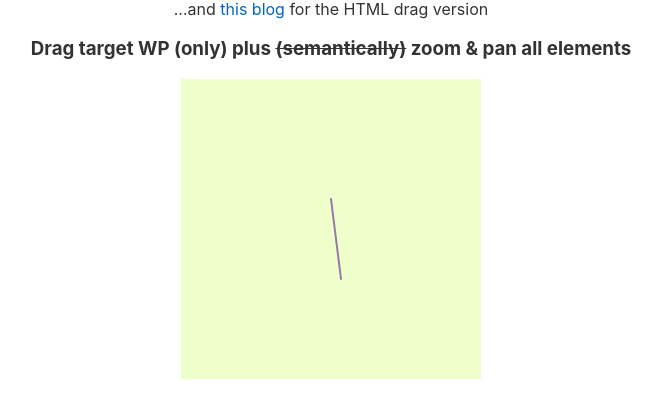
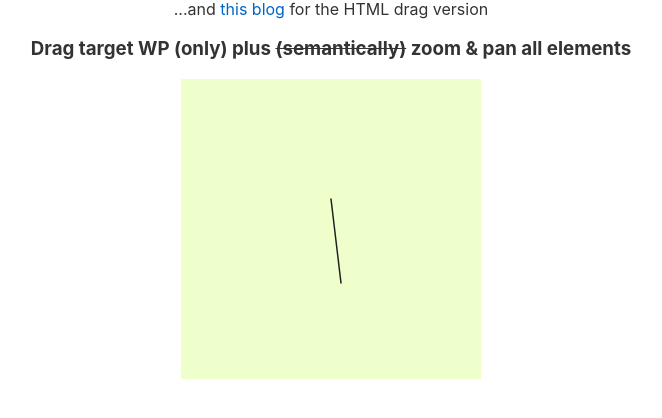
Before and after one commit to aquacalc/svelte-zoom-swwomm, a Svelte app: page / in a window 1280 px wide. Shown: the part 224-642 px from the top of the page, without its empty margins (309-971 px from the left). Built offline with nearby package versions, Linux system fonts and the light colour scheme; some icons are missing.

Commit message:
sim Target color Δ

```diff
--- a/src/d3-zoom-pan-drag/D3DragZoomPan.svelte
+++ b/src/d3-zoom-pan-drag/D3DragZoomPan.svelte
@@ -142,15 +142,30 @@
 
     // console.log(`targetWidth: ${targetWidth} (${typeof targetWidth})`);
 
+    console.log(`0. update: `, data[0].x);
+
     select("svg")
       .select("#wq-target-group")
       .data(data)
       .join("wq-target-group")
       .attr("transform", (d) => `translate(${d.x}, ${d.y})`)
       .attr("fill", "red")
-      // .attr("fill", "rebeccapurple")
-      .attr("opacity", "0.75")
+      // .style("fill", d => {d.x >= 180 ? 'red' : 'blue'})
+      // .attr("opacity", "0.75")
       .attr("cursor", "grabbing");
+
+    // [NB] Need this to syle Svelte Awesome icon(s)
+    const myTarget = select("#wq-target-group .fa-icon").attr("opacity", "0.9");
+    if (data[0].x >= 230 || data[0].x <= 60) {
+      console.log(`1-A. update: `, data[0].x);
+      myTarget.style("fill", "red");
+    } else {
+      console.log(`1-B. update: `, data[0].x);
+      myTarget.style("fill", "olive");
+    }
+
+    const myTargetCircle = select("#wq-target-group-circle .fa-icon");
+    myTargetCircle.style("fill", "red");
 
     select("svg")
       .select("#target-line")
@@ -159,13 +174,15 @@
       .attr("x1", (d) => 150 + d.widthInit / 2)
       .attr("y1", (d) => 120 + d.heightInit)
       .attr("x2", (d) => d.x + d.widthTarget / 2)
-      .attr("y2", (d) => d.y + d.heightTarget)
-      // .attr("x2", (d) => d.x + 18.285715103149414 / 2)
-      // .attr("y2", (d) => d.y + 27.428569793701172)
-      .attr("fill", "red")
-      .attr("opacity", "0.65");
+      .attr("y2", (d) => d.y + d.heightTarget + 4); // "+ 4" to tip of target icon
+    // .attr("x2", (d) => d.x + 18.285715103149414 / 2)
+    // .attr("y2", (d) => d.y + 27.428569793701172)
+    // .attr("fill", "red")
+    // .attr("opacity", "0.65");
     // .attr("cursor", "grabbing");
   }
+
+  $: isTargetSafe = false;
 </script>
 
 <h3>
@@ -185,8 +202,8 @@
           y1="60"
           x2="200"
           y2="260"
-          stroke-width="2"
-          stroke="rebeccapurple"
+          stroke-width="1.5"
+          stroke="#202020"
           stroke-linecap="round"
         />
 
@@ -210,20 +227,19 @@
         </g>
 
         <g id="wq-target-group" transform={`translate(${100}, ${100})`}>
-          <!-- <Icon data={mapMarker} scale="2" /> -->
           <Icon data={mapMarker} scale="4" />
-          <g transform={`translate(${7.5}, ${8.5})`}>
-            <Icon data={circle} scale="1.6" style="fill:skyblue" />
+          <g
+            id="wq-target-group-circle"
+            transform={`translate(${7.5}, ${8.5})`}
+          >
+            <Icon data={circle} scale="1.6" />
+            <!-- <Icon
+              data={circle}
+              scale="1.6"
+              style="fill:{isTargetSafe ? 'green' : 'red'}"
+            /> -->
           </g>
         </g>
-
-        <!-- <text x="150" y="200">
-          {27.428569793701172} & {targetHeight}
-        </text>
-
-        <text x="50" y="100">
-          Evo! {targetHeight}
-        </text> -->
       </g>
     </g>
   </g>
```
